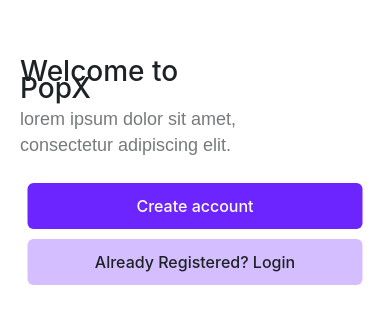
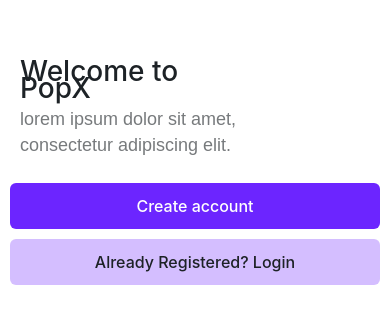
Before and after one commit to susmita070304/mobileapp-design, a React (Vite) app: page / in a window 390 px wide. Shown: the part 486-810 px from the top of the page. Built offline with nearby package versions, Linux system fonts and the light colour scheme.

Commit message:
Fix mobile responsiveness

```diff
--- a/src/Landingpage.jsx
+++ b/src/Landingpage.jsx
@@ -6,7 +6,6 @@
 
   return (
     <>
-
       <div className="absolute top-[549px] left-[20px] h-[33px] w-[231px]">
         <h1 className="text-[28px] leading-[17px] font-medium text-[#1D2226] text-left">
           Welcome to PopX
@@ -20,14 +19,12 @@
         lorem ipsum dolor sit amet, consectetur adipiscing elit.
       </p>
 
-
-      <div className="absolute top-[669px] left-1/2 -translate-x-1/2 bg-[#6C25FF] w-[335px] h-[46px] flex items-center justify-center rounded-[6px] cursor-pointer"  onClick={() => navigate("/create-account")} >
+      <div className="absolute top-[669px] left-[10px] right-[10px] bg-[#6C25FF] h-[46px] flex items-center justify-center rounded-[6px] cursor-pointer"  onClick={() => navigate("/create-account")} >
         <p className="text-white text-[16px] font-medium ">Create account</p>
       </div>
 
-
       <div
-        className="absolute top-[725px] left-1/2 -translate-x-1/2 w-[335px] h-[46px] bg-[#6C25FF4B] flex items-center justify-center rounded-[6px] cursor-pointer"
+        className="absolute top-[725px] left-[10px] right-[10px] h-[46px] bg-[#6C25FF4B] flex items-center justify-center rounded-[6px] cursor-pointer"
         onClick={() => navigate("/signin")}
       >
         <p className="text-[#1D2226] font-rubik font-medium text-[16px] leading-[17px]">
```
